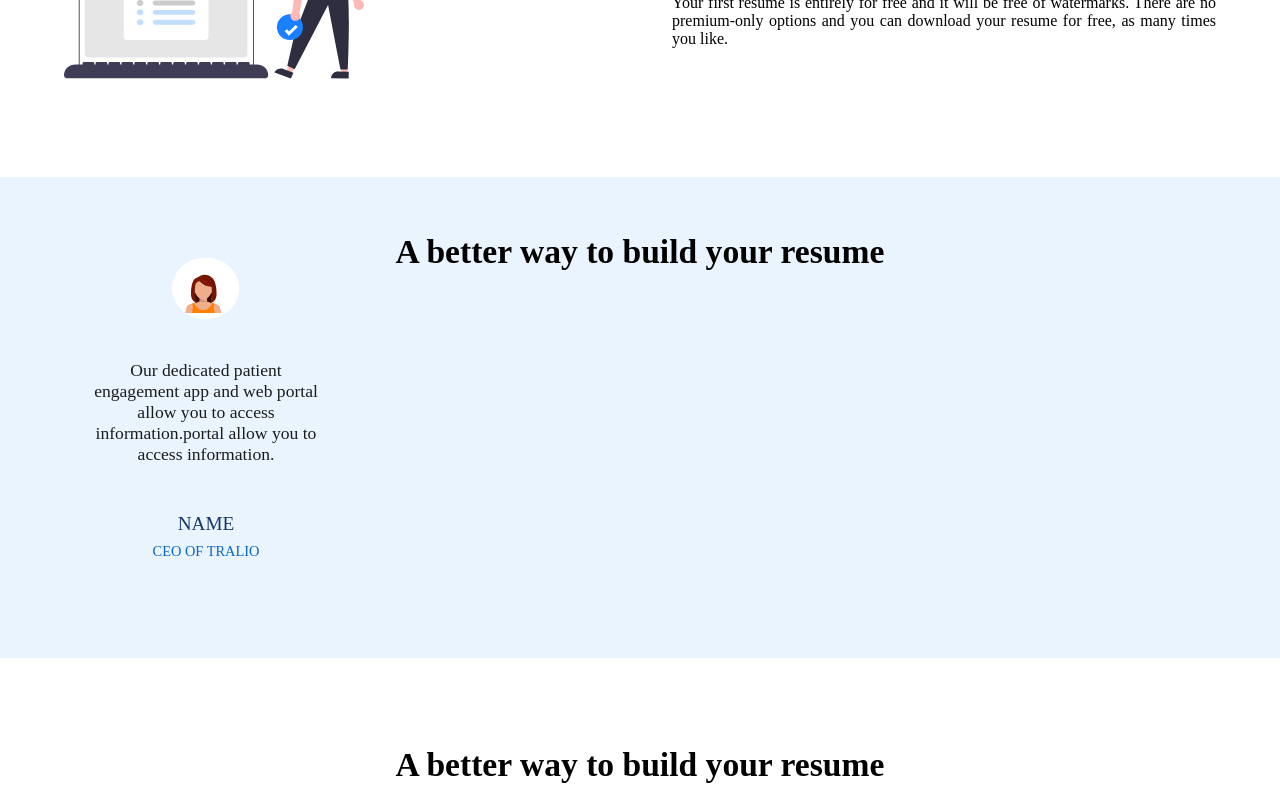
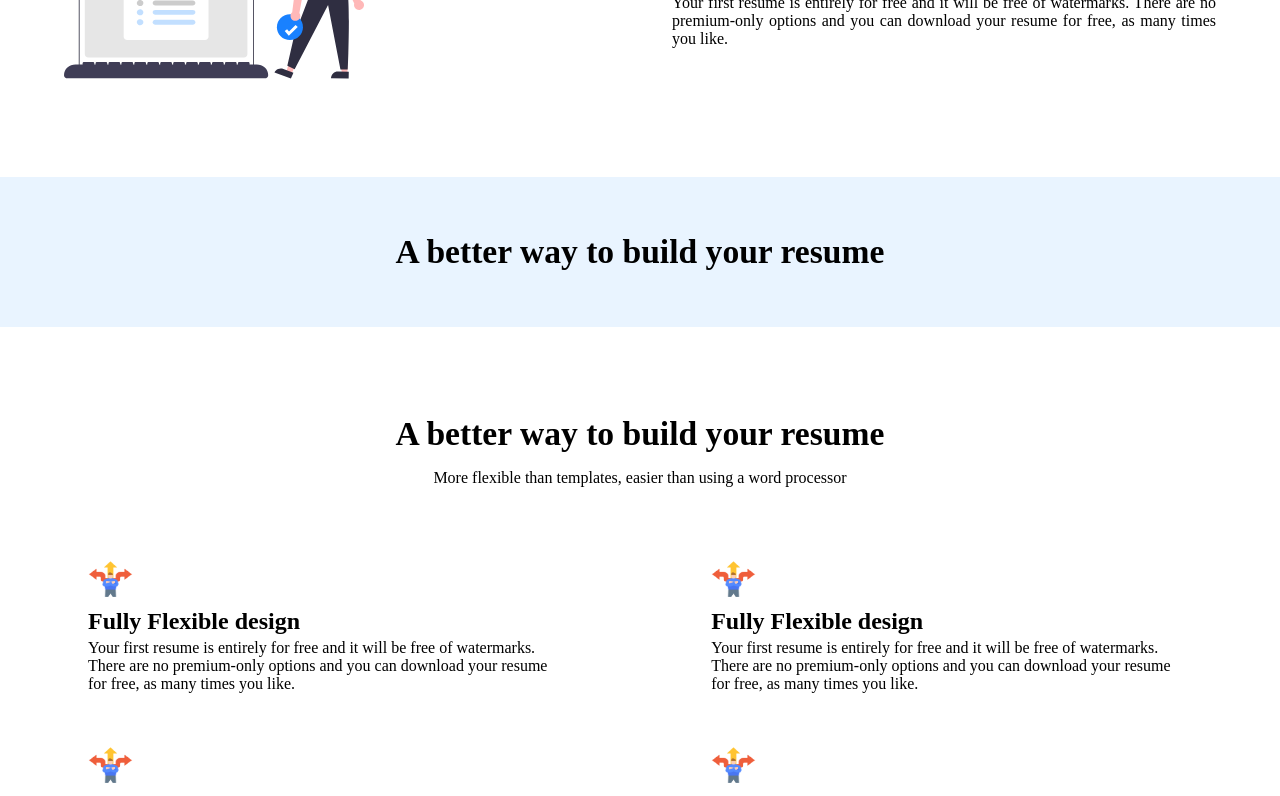
Before and after one commit to iot-lab-kiit/tralio-frontend, a Next.js app: page / in a window 1280 px wide. Shown: the part 1472-2268 px from the top of the page. Built offline with nearby package versions, Linux system fonts and the light colour scheme.

Commit message:
did wrong

```diff
--- a/components/Testimonial/Testimonial.module.css
+++ b/components/Testimonial/Testimonial.module.css
@@ -2,11 +2,11 @@
     font-family: 'Mulish';
     display: block;
     margin: 10px;
-    width: 25%;
+    width: 45%;
     text-align: center;
     color: #1C1C1D;
     font-size: 1.1rem;
-    /* padding: rem 2rem; */
+    background-color:white;
 }
 .img{
     display: inline-block;
--- a/container/Home/HomePage.jsx
+++ b/container/Home/HomePage.jsx
@@ -11,7 +11,7 @@ import Login from "../../container/Login/Login";
 import SignUp from "../../container/SignUp/SignUp";
 import ForgotPassword from "../../container/ForgotPassword/ForgotPassword";
 import { HomeDetailFeature } from "../../TralioAPI/DetailFeature";
-
+import topCarousel from "../../components/Carousel/Carousel"
 //Material UI
 import { Box, Container } from "@mui/material";
 import Dialog from "@mui/material/Dialog";
@@ -73,6 +73,8 @@ function HomePage() {
       );
     }
   );
+
+
   return (
     <div>
       <TopLandingScreen />
@@ -81,7 +83,8 @@ function HomePage() {
         <div className={styles.testimonial_start}>
           <h2>A better way to build your resume</h2>
         </div>
-        <Testomonial />
+        {/* <Testomonial /> */}<topCarousel />
+
       </div>
       <Container>
         <div className={styles.feature_start}>
--- a/container/Home/HomePage.module.css
+++ b/container/Home/HomePage.module.css
@@ -1,3 +1,4 @@
+
 .feature_start {
   padding: 5rem 0 2rem;
   font-family: "Nunito Sans";
```
Also changed, not shown: components/Carousel/Carousel.jsx (added).
